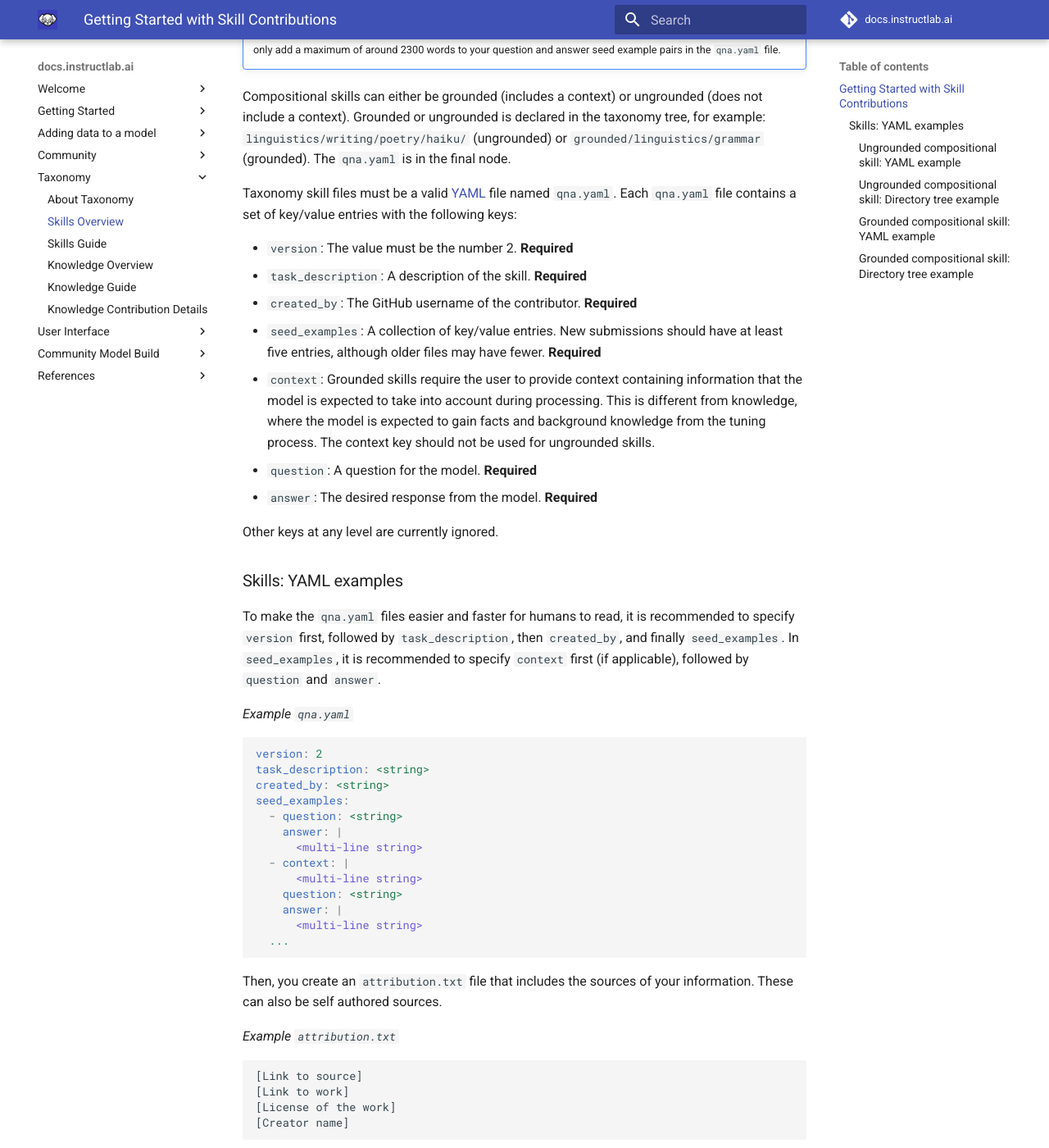
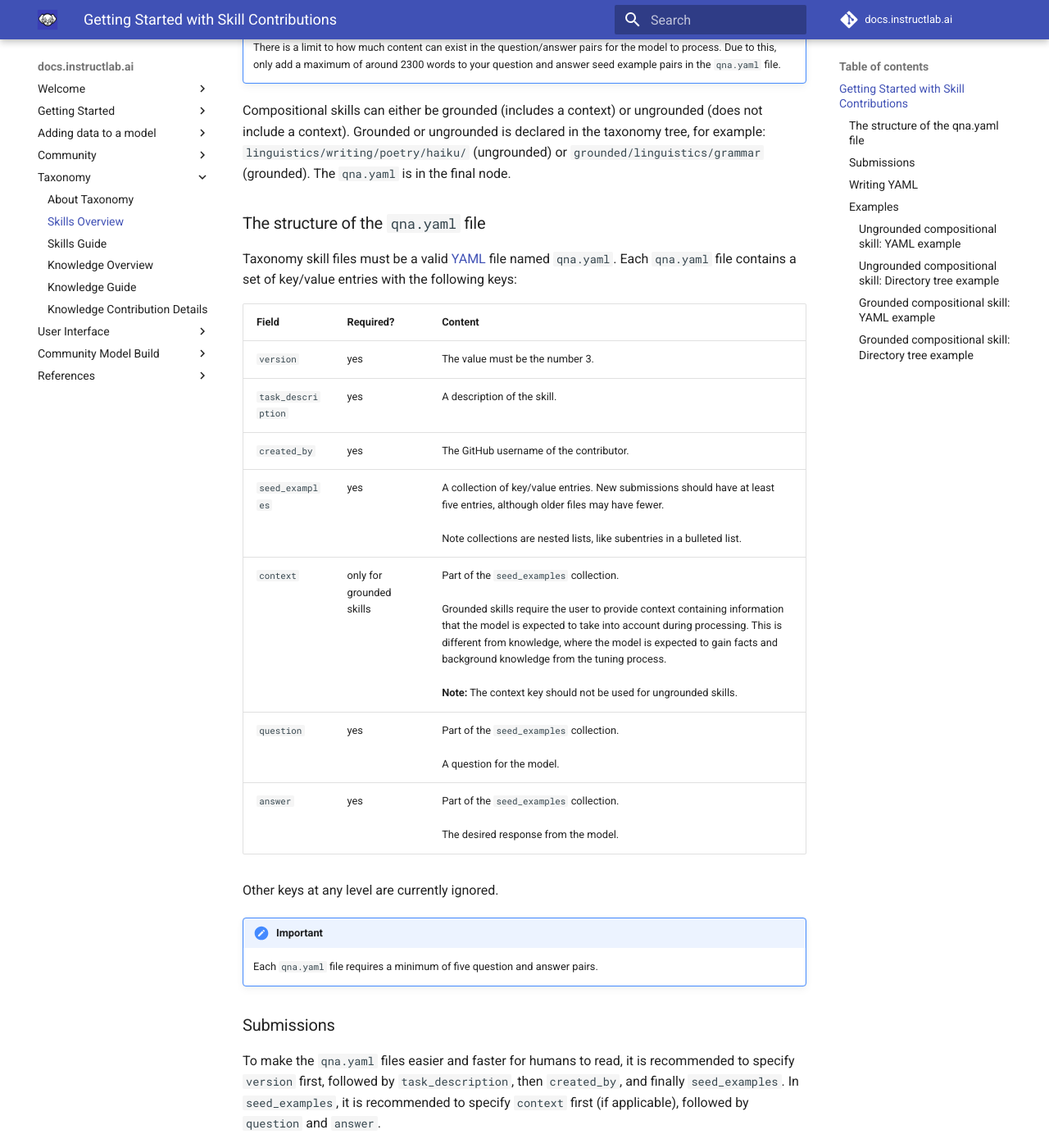
Before and after one commit to instructlab/docs.instructlab.ai, an MkDocs documentation site: the page built from docs/taxonomy/skills/index.md, in a window 1280 px wide and 1400 px high, scrolled down 688 px. Shown: the whole window at 82% size. Built offline with MkDocs 1.6.1 and Material for MkDocs 9.7.7, drawn with Linux system fonts in a browser that asks for light colours; comment, search, counter and statistics services are not loaded; some of the changed text lies outside the part shown.

Commit message:
feat(skills): update skills guide with current taxonomy info
Signed-off-by: Laura Santamaria <nimbinatus@users.noreply.github.com>

````diff
--- a/docs/taxonomy/skills/index.md
+++ b/docs/taxonomy/skills/index.md
@@ -7,11 +7,10 @@ logo: images/ilab_dog.png
 
 Skills require a much smaller volume of content than knowledge contributions. An entire skill contribution to the taxonomy tree can be just a few lines of YAML in the `qna.yaml` file ("qna" is short for "questions and answers") and an `attribution.txt` file for citing sources.
 
-Your skills contribution pull requests must include the following:
+Your skills contribution pull requests include the following:
 
-- A `qna.yaml` that contains a set of key/value entries with the following keys
-  - Each `qna.yaml` file requires a minimum of five question and answer pairs.
-- An `attribution.txt` that includes the sources for the information used in the `qna.yaml`
+- A `qna.yaml` that contains a set of key/value entries
+- An `attribution.txt` that includes the sources for the information used in the `qna.yaml`. Even if you are authoring the skill with no additional sources, you must have this file for legal purposes.
 
 !!! tip
     The skill taxonomy structure is used in several ways:
@@ -27,21 +26,26 @@ Your skills contribution pull requests must include the following:
 
 Compositional skills can either be grounded (includes a context) or ungrounded (does not include a context).  Grounded or ungrounded is declared in the taxonomy tree, for example: `linguistics/writing/poetry/haiku/` (ungrounded) or `grounded/linguistics/grammar` (grounded). The `qna.yaml` is in the final node.
 
+### The structure of the `qna.yaml` file
+
 Taxonomy skill files must be a valid [YAML](https://yaml.org/) file named `qna.yaml`. Each `qna.yaml` file contains a set of key/value entries with the following keys:
 
-- `version`: The value must be the number 2. **Required**
-- `task_description`: A description of the skill. **Required**
-- `created_by`: The GitHub username of the contributor. **Required**
-- `seed_examples`: A collection of key/value entries. New
-  submissions should have at least five entries, although
-  older files may have fewer. **Required**
-  - `context`: Grounded skills require the user to provide context containing information that the model is expected to take into account during processing. This is different from knowledge, where the model is expected to gain facts and background knowledge from the tuning process. The context key should not be used for ungrounded skills.
-  - `question`: A question for the model. **Required**
-  - `answer`: The desired response from the model. **Required**
+Field | Required? | Content
+--|--|--
+`version` | yes | The value must be the number 3.
+`task_description` | yes | A description of the skill.
+`created_by` | yes | The GitHub username of the contributor.
+`seed_examples` | yes | A collection of key/value entries. New submissions should have at least five entries, although older files may have fewer.<br/><br/>Note collections are nested lists, like subentries in a bulleted list.
+`context` | only for grounded skills | Part of the `seed_examples` collection.<br/><br/>Grounded skills require the user to provide context containing information that the model is expected to take into account during processing. This is different from knowledge, where the model is expected to gain facts and background knowledge from the tuning process.<br/><br/>**Note:** The context key should not be used for ungrounded skills.
+ `question` | yes | Part of the `seed_examples` collection.<br/><br/>A question for the model.
+`answer` | yes | Part of the `seed_examples` collection.<br/><br/>The desired response from the model.
 
 Other keys at any level are currently ignored.
 
-### Skills: YAML examples
+!!! important
+    Each `qna.yaml` file requires a minimum of five question and answer pairs.
+
+### Submissions
 
 To make the `qna.yaml` files easier and faster for humans to read, it is recommended to specify `version` first, followed by `task_description`, then `created_by`, and finally `seed_examples`.
 In `seed_examples`, it is recommended to specify `context` first (if applicable), followed by `question` and `answer`.
@@ -64,9 +68,9 @@ seed_examples:
   ...
 ```
 
-Then, you create an `attribution.txt` file that includes the sources of your information. These can also be self authored sources.
+Then, you create an `attribution.txt` file that includes the sources of your information, if any. These sources can also be self-authored sources for skills.
 
-*Example `attribution.txt`*
+*Fields in `attribution.txt`*
 
 ```text
 [Link to source]
@@ -75,14 +79,27 @@ Then, you create an `attribution.txt` file that includes the sources of your inf
 [Creator name]
 ```
 
+*Example of a self-authored source `attribution.txt`*
+
+```text
+Title of work: Customizing an order for tea
+Link to work: -
+License of the work: CC BY-SA-4.0
+Creator names: Jean-Luc Picard
+```
+
+You may copy this example and replace the title of the work (your skill) and the creator name to submit a skill. The license is [Creative Commons Attribution-ShareAlike 4.0 International](https://creativecommons.org/licenses/by-sa/4.0/), which is shortened to `CC BY-SA-4.0`.
+
 For more information on what to include in your `attribution.txt` file, see [For your attribution.txt file](https://github.com/instructlab/taxonomy/blob/main/CONTRIBUTING.md#for-your-attributiontxt-file) in CONTRIBUTING.md.
 
-If you have not written YAML before, don't be intimidated - it's just text.
+### Writing YAML
+
+If you have not written YAML before, YAML is a text file where indentation matters.
 
 !!! tip
 
-    - Spaces and indentation matter in YAML. Two spaces to indent.
-    - Don't use tabs!
+    - Spaces and indentation matter in YAML. Use two spaces to indent.
+        - Don't use tabs!
     - Be careful to not have trailing spaces at the end of a line.
     - Each example in `seed_examples` begins with a "-". Place this "-" in
     front of the first field (`question` or `context`). The remaining keys in the
@@ -97,6 +114,8 @@ If you have not written YAML before, don't be intimidated - it's just text.
     - See https://yaml-multiline.info/ for more info.
 
 It is recommended that you **lint**, or verify, your YAML using a tool. One linter option is [yamllint.com](https://yamllint.com). You can copy/paste your YAML into the box and click **Go** to have it analyze your YAML and make recommendations. Online tools like [prettified](https://onlineyamltools.com/prettify-yaml) and [yaml-validator](https://jsonformatter.org/yaml-validator) can automatically reformat your YAML to adhere to our `yamllint` PR checks, such as breaking lines longer than 120 characters.
+
+### Examples
 
 #### Ungrounded compositional skill: YAML example
 
@@ -116,8 +135,6 @@ seed_examples:
   - question: What are 5 words that rhyme with bake?
     answer: wake, lake, steak, make, and quake.
 ```
-
-Seriously, that's it.
 
 Here is the location of this YAML in the taxonomy tree. Note that the YAML file
 itself, plus any added directories that contain the file, is the entirety of the skill
@@ -148,7 +165,6 @@ in terms of a taxonomy contribution:
 Remember that [grounded compositional skills](skills_guide.md#grounded-compositional-skills) require additional context and include a `context` field.
 
 This example snippet assumes the GitHub username `mairin` and shows some of the question/answer pairs present in the actual file:
-
 
 ```yaml
 version: 2
````
